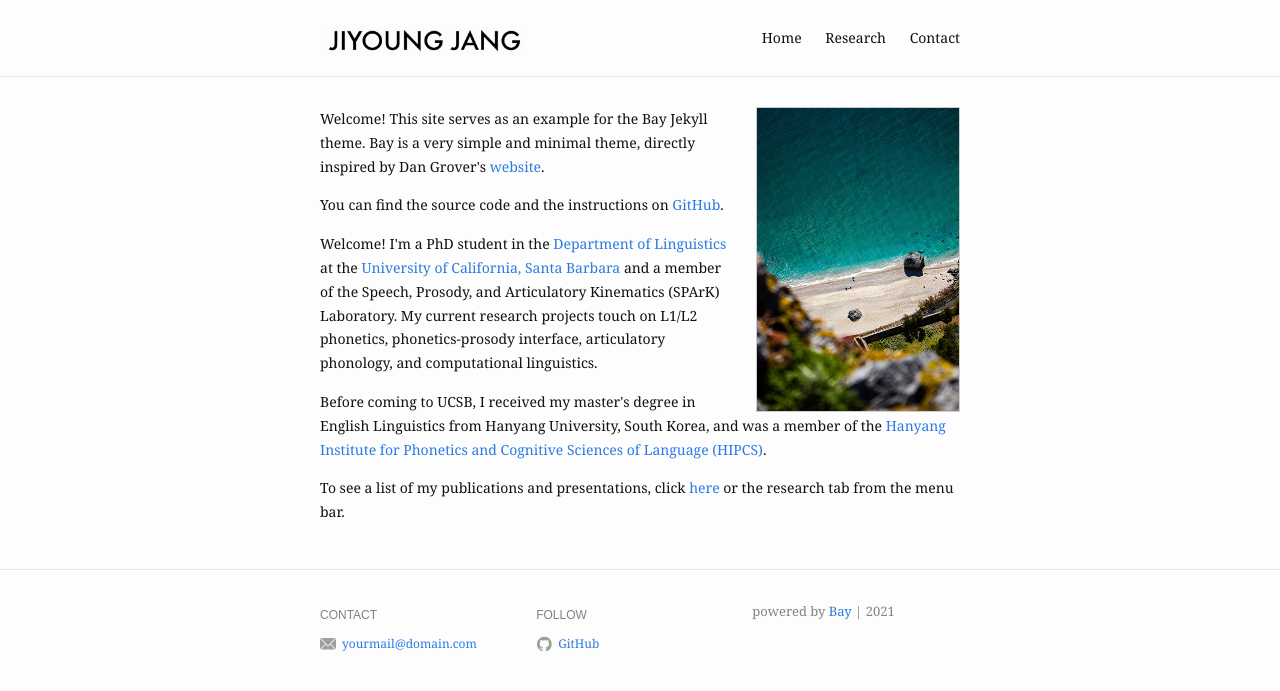
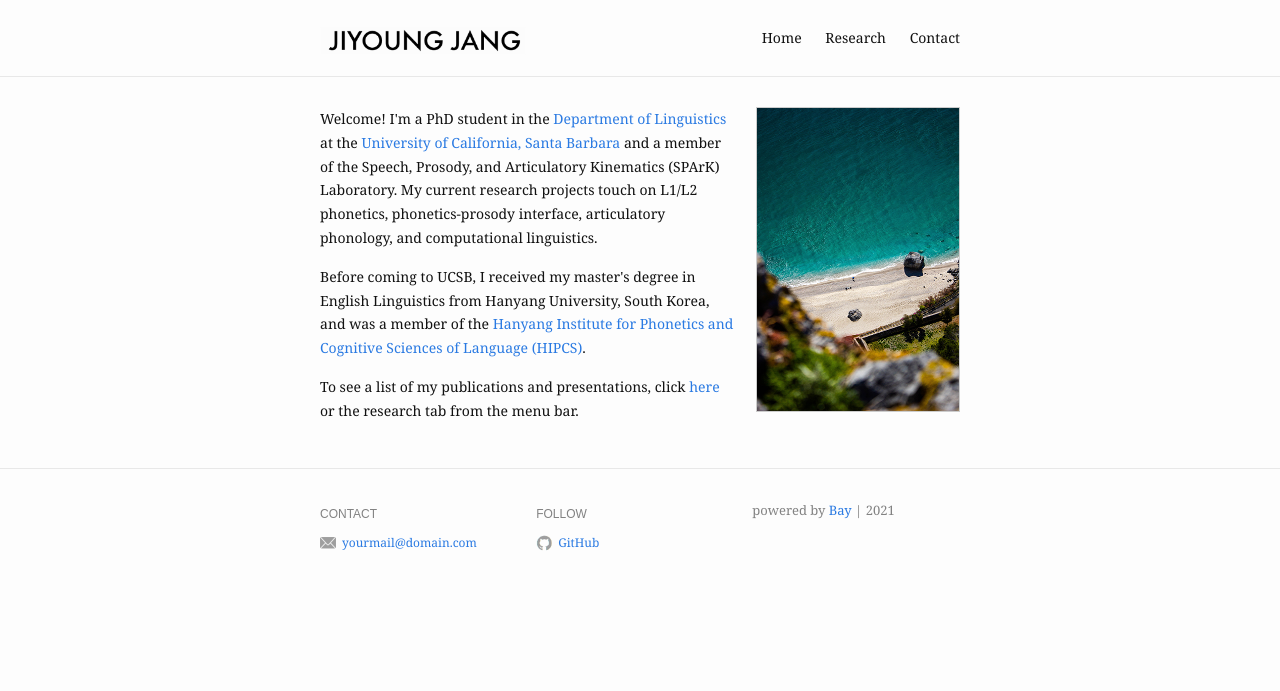
Before and after one commit to jiyoungj/jiyoungj.github.io, a Jekyll site: the page built from index.md, in a window 1280 px wide. Shown: the top 691 px of the page. Built offline with Jekyll 4.4.1, drawn with Linux system fonts in a browser that asks for light colours.

Commit message:
Update index.md

```diff
--- a/index.md
+++ b/index.md
@@ -4,14 +4,6 @@
   src: /assets/img/profile-pic.jpg
   alt: website picture
 ---
-
-<p>
-  Welcome! This site serves as an example for the Bay Jekyll theme. Bay is a very simple and minimal theme, directly inspired by Dan Grover's <a href="http://dangrover.com">website</a>.
-</p>
-
-<p>
-  You can find the source code and the instructions on <a href="https://github.com/eliottvincent/bay">GitHub</a>.
-</p>
 
 <p>
   Welcome! I'm a PhD student in the <a href="https://www.linguistics.ucsb.edu">Department of Linguistics</a> at the <a href="https://www.ucsb.edu">University of California, Santa Barbara</a> and a member of the Speech, Prosody, and Articulatory Kinematics (SPArK) Laboratory. My current research projects touch on L1/L2 phonetics, phonetics-prosody interface, articulatory phonology, and computational linguistics.
```
